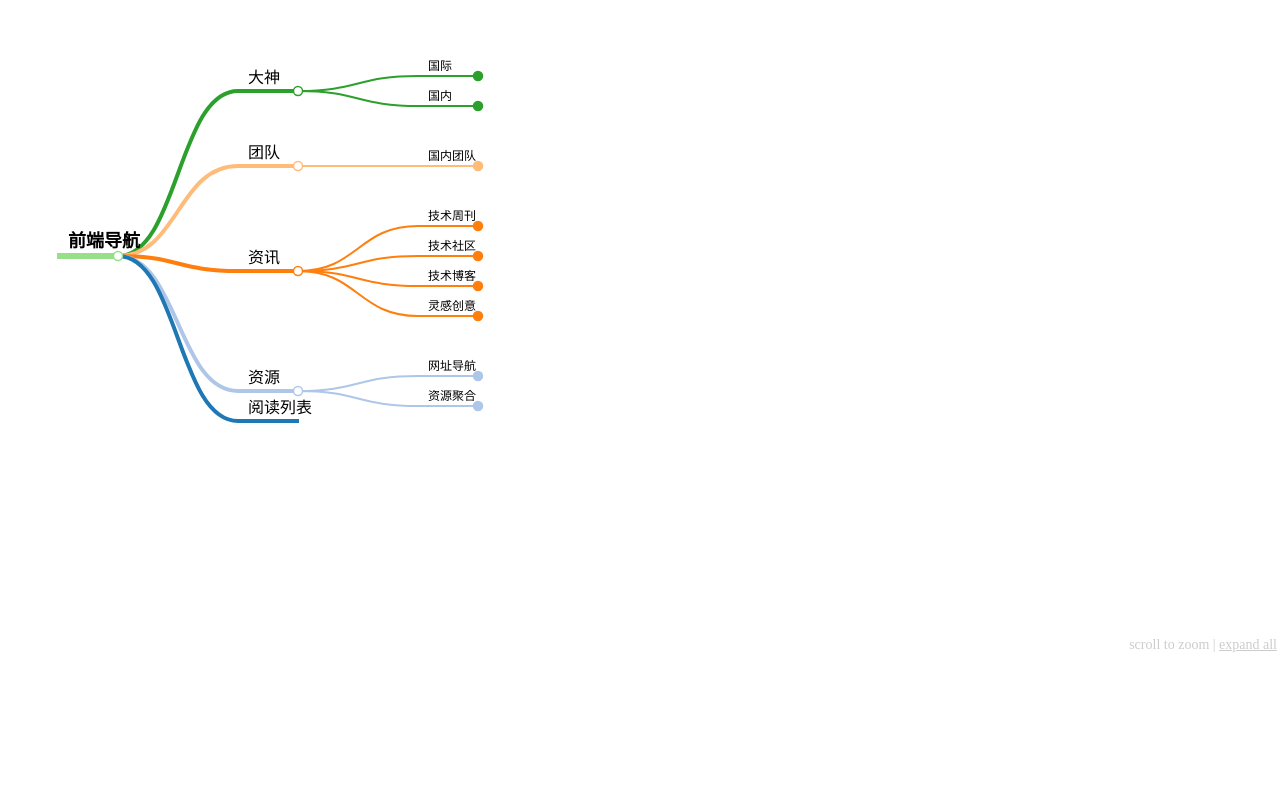
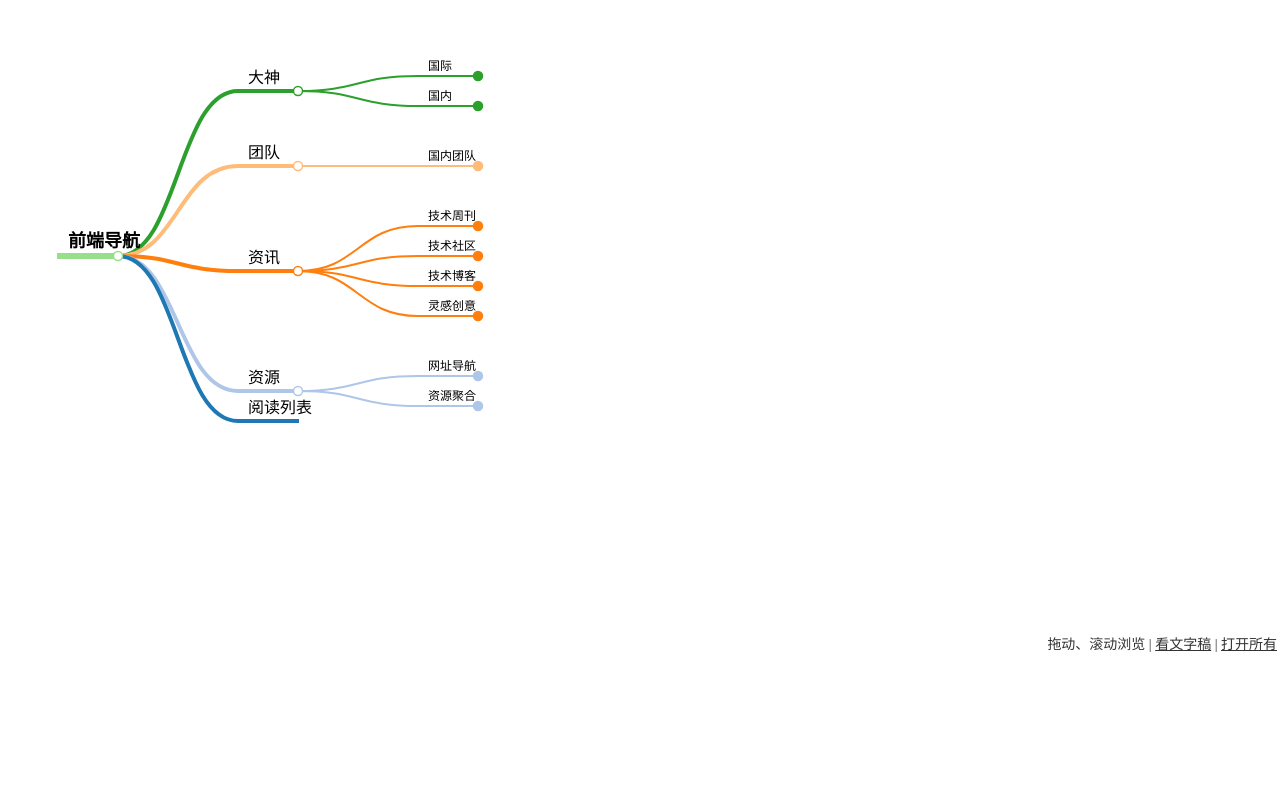
Before and after one commit to whqet/Fed-Hobby, a website: page index.html in a window 1280 px wide. Shown: the part 144-949 px from the top of the page. Drawn offline with Linux system fonts and the light colour scheme.

Commit message:
some and some

```diff
--- a/index.html
+++ b/index.html
@@ -41,21 +41,21 @@
       right: 0;
       margin: 0;
       padding: 3px;
-      color: #ccc;
+      color: #333;
       font-size: 14px;
       background-color: #fff;
     }
     .opts a{
-      color: #ccc;
+      color: #333;
     }
     .opts a:hover{
-      color: #ccc;
+      color: #339;
     }
   </style>
 </head>
 <body>
 <svg id="mindmap"></svg>
 <svg id="mindmap2"></svg>
-<p class="opts">scroll to zoom | <a id="J_expand" href="javascript:;">expand all</a></p>
+<p class="opts">拖动、滚动浏览 | <a href="https://github.com/whqet/Fed-Hobby">看文字稿</a> | <a id="J_expand" href="javascript:;">打开所有</a></p>
 <script src="./js/index_bundle.js?6e5b7a1a62633f948633"></script></body>
 </html>
```
Also changed, not shown: js/template.html (+4 -4 lines).
